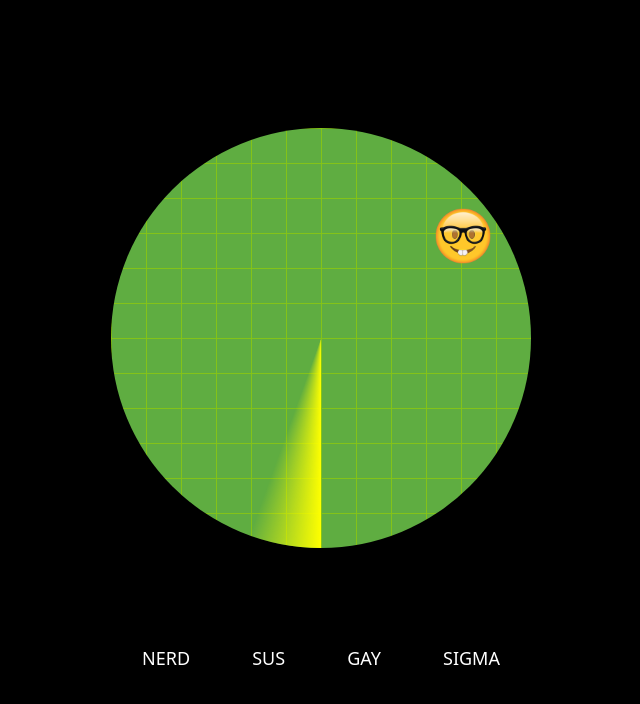
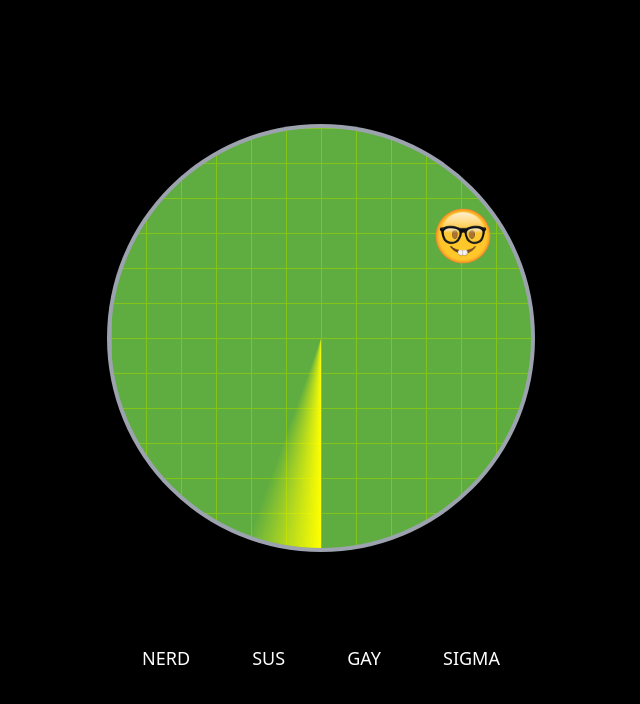
Before and after one commit to IgnisDa/nerdar, a SvelteKit app: page / in a window 1280 px wide. Shown: the top 704 px of the page, without its empty margins (319-959 px from the left). Built offline with nearby package versions, Linux system fonts and the light colour scheme; what tailwindcss-debug-screens would draw is missing.

Commit message:
feat: add ring to radar

```diff
--- a/src/routes/+page.svelte
+++ b/src/routes/+page.svelte
@@ -12,7 +12,7 @@
 <main class="flex flex-col min-h-screen justify-center space-y-24 items-center">
     <!-- the actual radar -->
     <div
-        class="radar relative rounded-full overflow-hidden h-[380px] w-[380px] sm:h-[420px] sm:w-[420px]"
+        class="radar ring-4 ring-gray-400 relative rounded-full overflow-hidden h-[380px] w-[380px] sm:h-[420px] sm:w-[420px]"
     >
         <img
             src={selectedMode.image}
```
